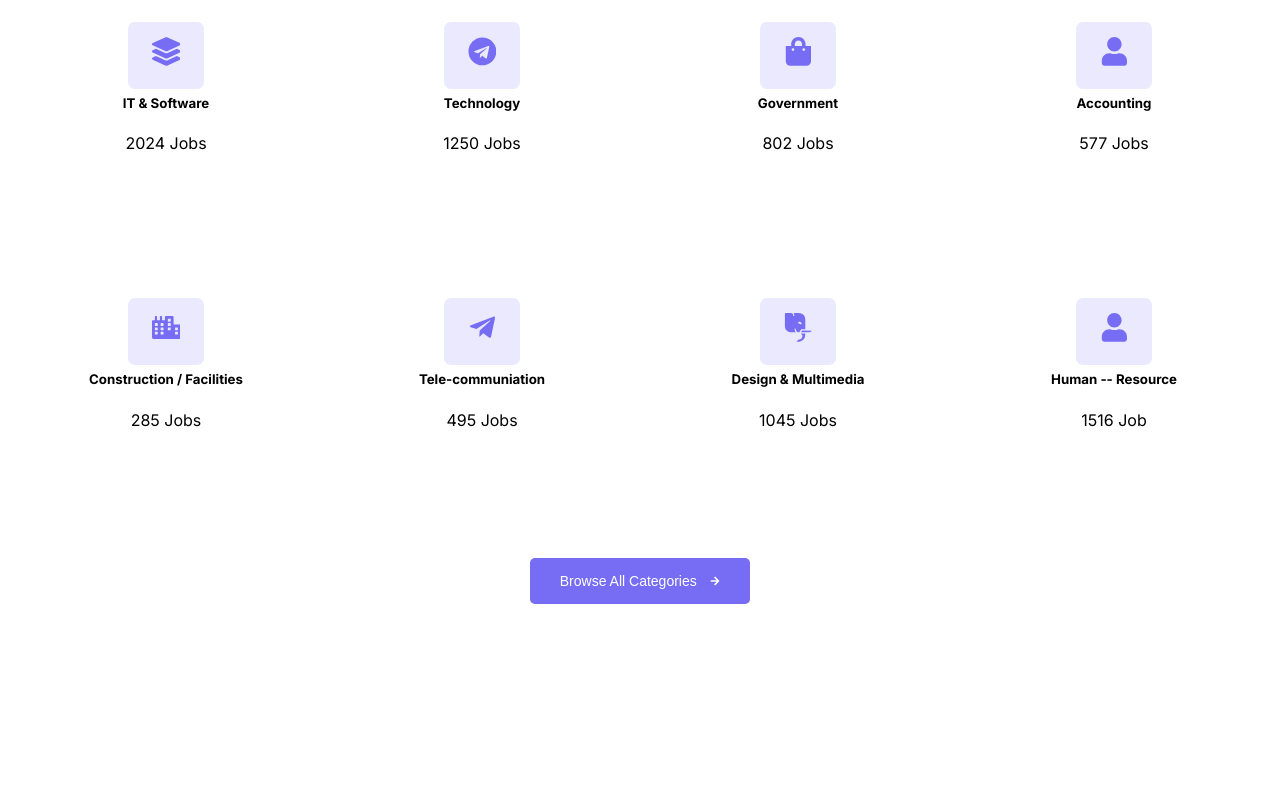
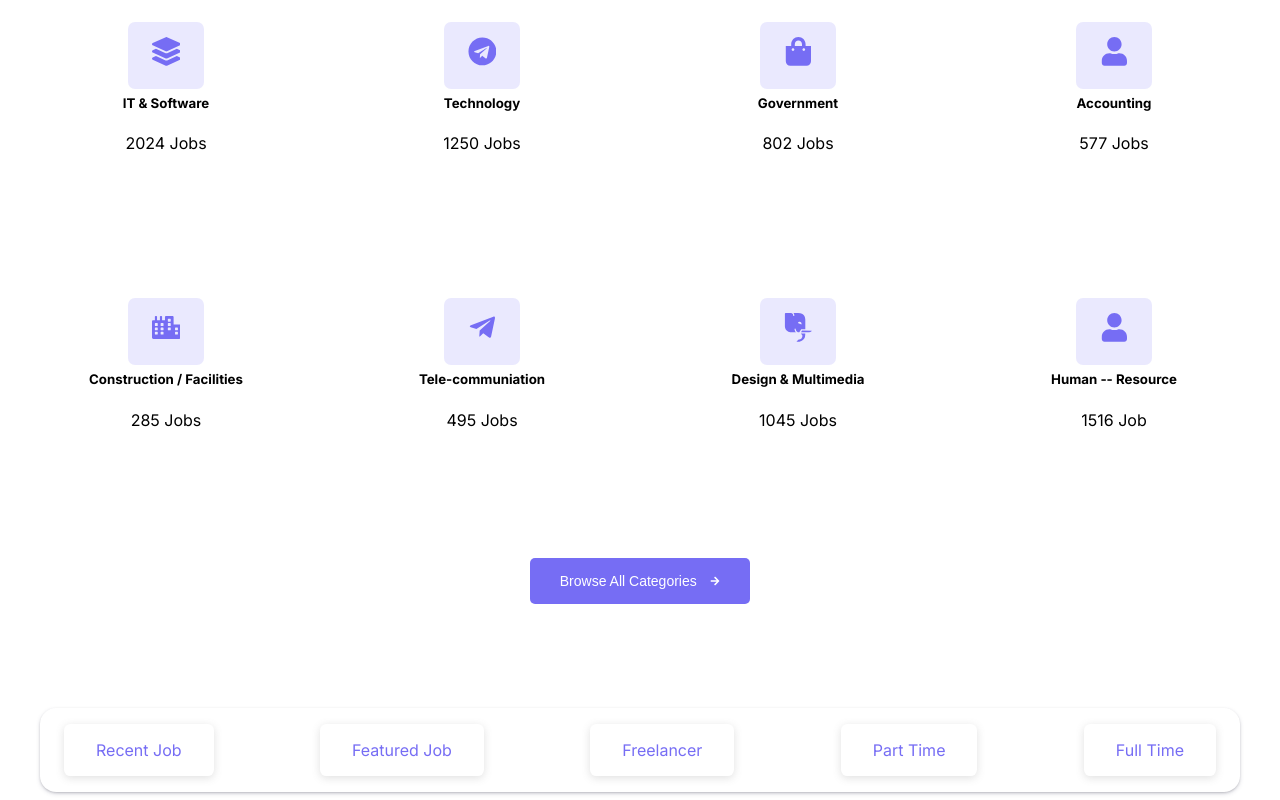
Before and after one commit to mawaisismail/codeHire-web-app-dev, a Next.js app: page / in a window 1280 px wide. Shown: the part 1046-1846 px from the top of the page. Before the commit the page ends 1754 px from the top, so only its background shows below. Built offline with nearby package versions, Linux system fonts and the light colour scheme.

Commit message:
Job Nav Page Added

```diff
--- a/src/components/JobNavbar/JobNav.module.scss
+++ b/src/components/JobNavbar/JobNav.module.scss
@@ -2,6 +2,7 @@
 @import "/styles/variables";
 
 .container {
+  max-width: 1300px;
   border-radius: 1rem;
   box-shadow: rgba(50, 50, 93, 0.25) 0 2px 5px -1px,
     rgba(0, 0, 0, 0.3) 0px 1px 3px -1px;
@@ -12,9 +13,10 @@
 
     p {
       color: #766df4;
-      font-size: 1.2rem;
+      font-size: 1rem;
       padding: 1rem 2rem;
       border-radius: 0.4rem;
+      box-shadow: rgba(99, 99, 99, 0.2) 0 2px 8px 0;
       &:hover {
         color: white;
         background-color: #766df4;
--- a/src/pages/index.tsx
+++ b/src/pages/index.tsx
@@ -1,10 +1,13 @@
 import { HeroSection } from "@/components/HearoSection/HeroSection";
 import { BrowserJob } from "@/components/BrowserJob/BrowserJob";
+import { JobNav } from "@/components/JobNavbar/JobNav";
+
 const Pages = () => {
   return (
     <div>
       <HeroSection />
       <BrowserJob />
+      <JobNav />
     </div>
   );
 };
```
